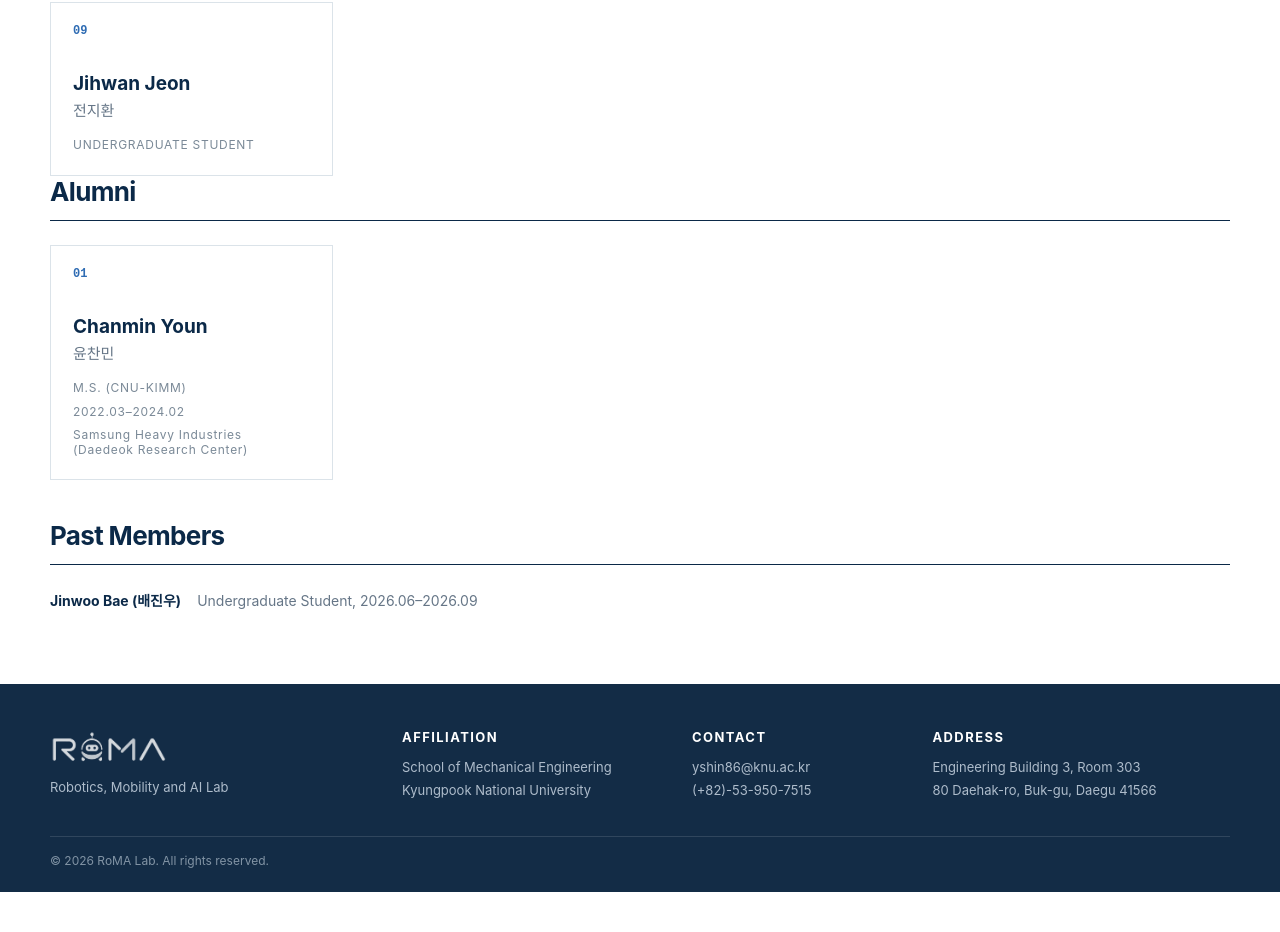
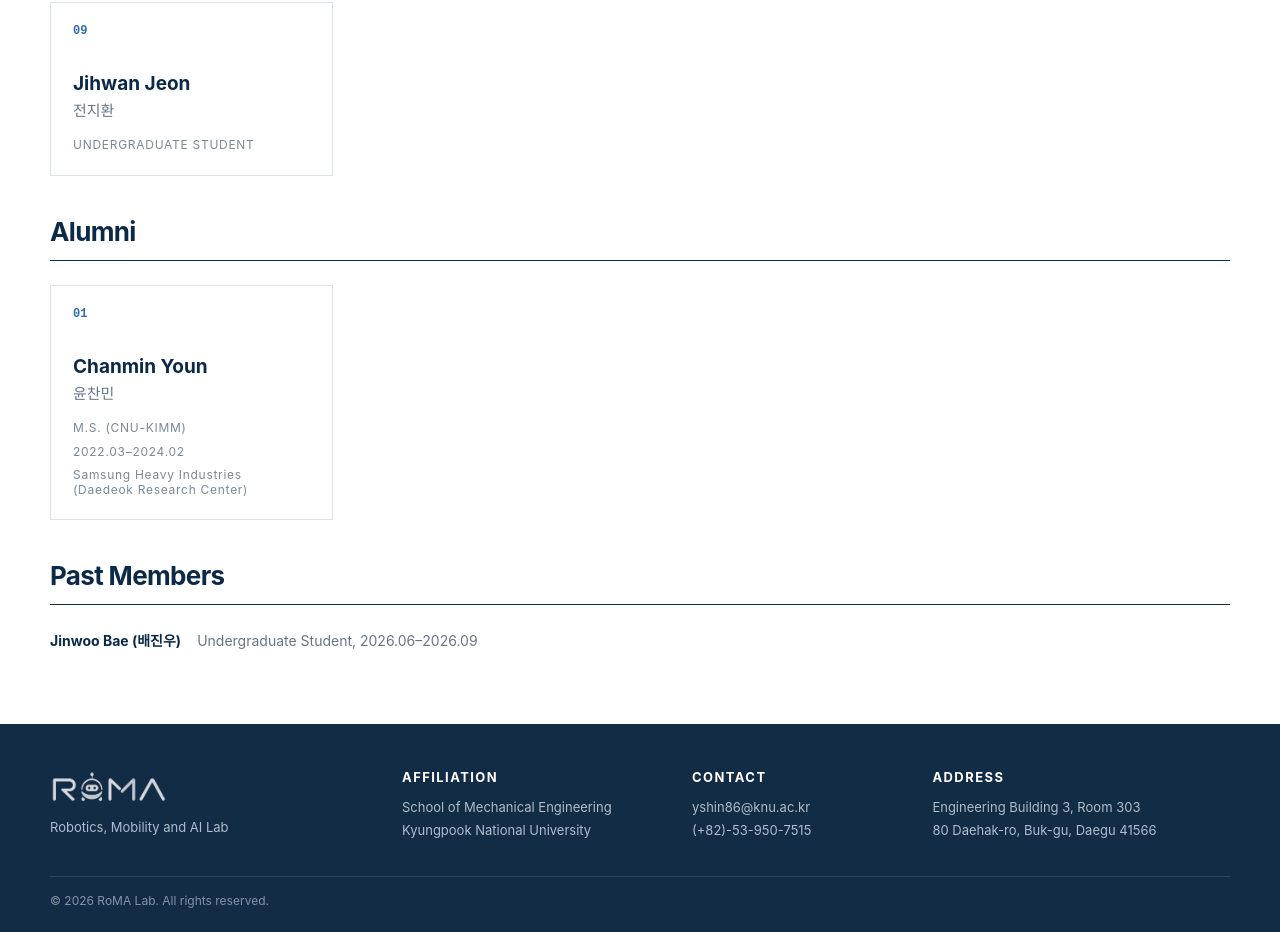
Before and after one commit to RoMA-Robotics-Lab/RoMA-Robotics-Lab.github.io, a Next.js app: page /people in a window 1280 px wide. Shown: the part 1449-2381 px from the top of the page. Before the commit the page ends 2341 px from the top, so only its background shows below. Built offline with nearby package versions, Linux system fonts and the light colour scheme.

Commit message:
Add spacing above Alumni section

```diff
--- a/app/site.css
+++ b/app/site.css
@@ -219,6 +219,7 @@ h1, h2, h3, p { margin-top: 0; }
 .member-section-heading .subsection-title { margin-bottom: 0; padding-bottom: 0; border-bottom: 0; }
 .member-grid { display: grid; grid-template-columns: repeat(4, 1fr); gap: 16px; }
 .past-members-heading { margin-top: 40px; }
+.member-grid + .member-section-heading { margin-top: 40px; }
 .past-members-list { list-style: none; padding: 0; margin: 0; }
 .past-members-list li { display: flex; flex-wrap: wrap; gap: 6px 16px; font-size: 14px; line-height: 1.7; }
 .past-members-list strong { color: var(--navy); }
```
